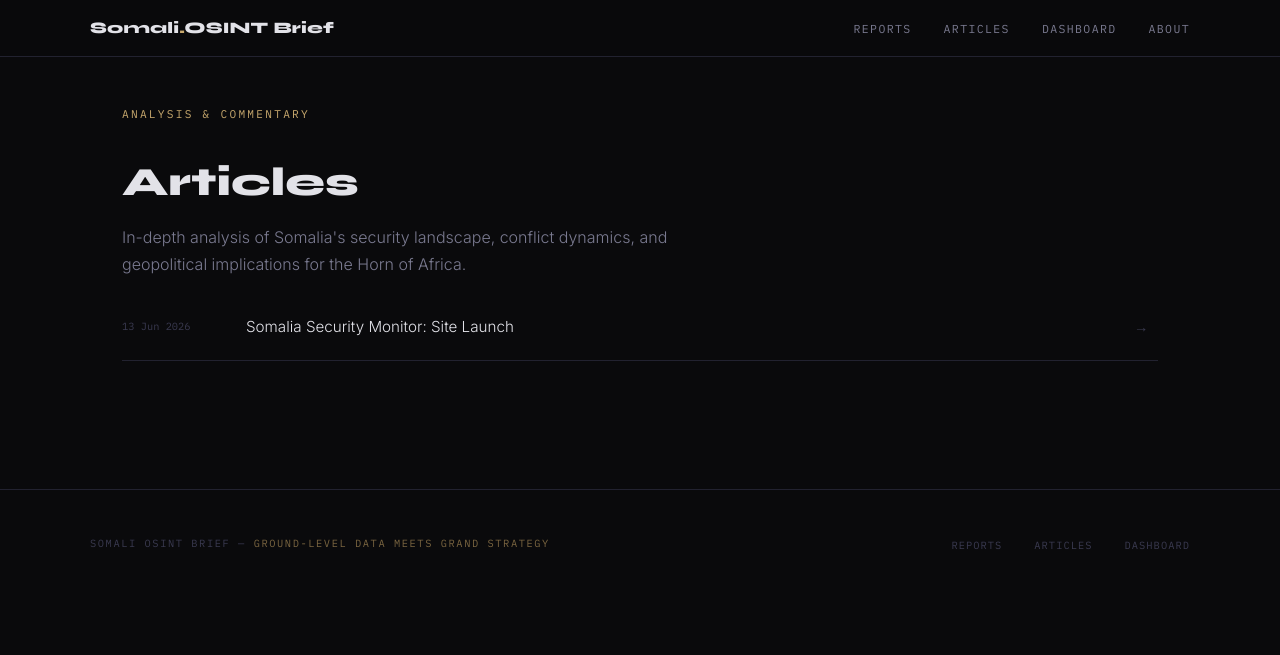
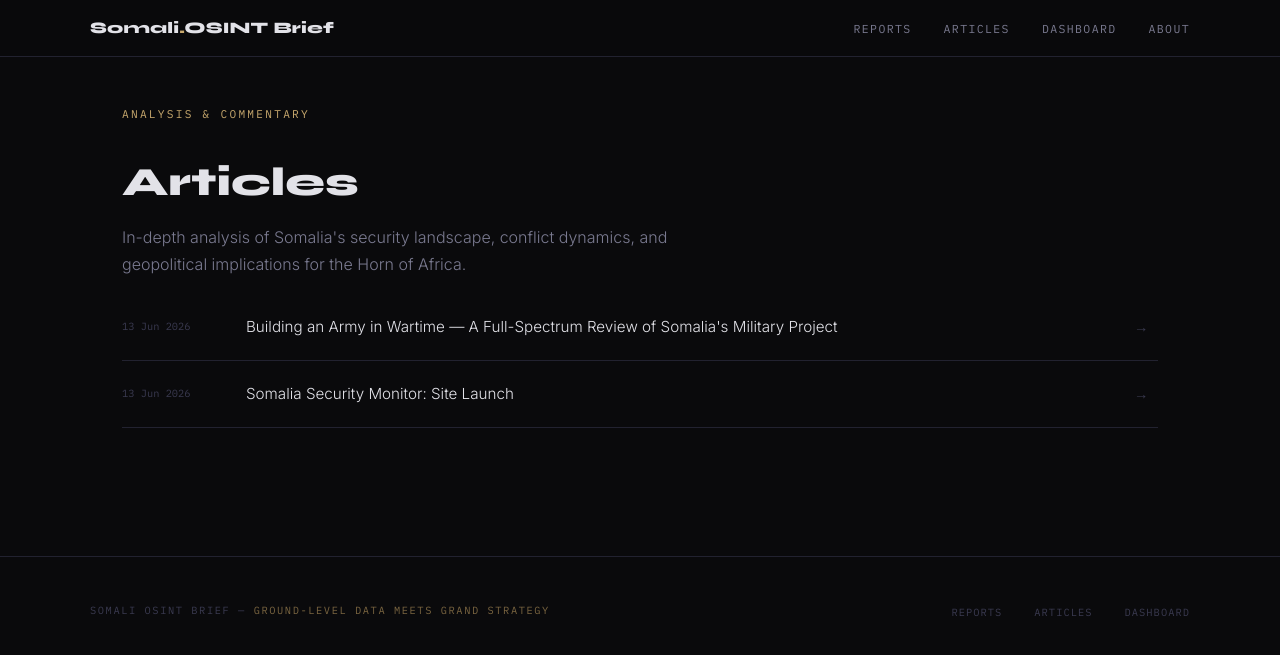
Before and after one commit to abdigh26/abdigh26.github.io, a Jekyll site: the page built from articles.html, in a window 1280 px wide. Shown: the top 655 px of the page. Built offline with Jekyll 4.4.1, drawn with Linux system fonts in a browser that asks for light colours.

Commit message:
Update articles.html

```diff
--- a/articles.html
+++ b/articles.html
@@ -10,15 +10,16 @@
 </div>
 
 <div class="article-list" style="padding-bottom: 4rem;">
+  <a class="article-row" href="/articles/somali-army-building.html">
+    <span class="article-date">13 Jun 2026</span>
+    <span class="article-title">Building an Army in Wartime — A Full-Spectrum Review of Somalia's Military Project</span>
+    <span class="article-arrow">→</span>
+  </a>
   {% for post in site.posts %}
   <a class="article-row" href="{{ post.url }}">
     <span class="article-date">{{ post.date | date: "%d %b %Y" }}</span>
     <span class="article-title">{{ post.title }}</span>
     <span class="article-arrow">→</span>
   </a>
-  {% else %}
-  <div style="padding: 4rem 0; color: var(--text-faint); font-family: var(--font-mono); font-size: 0.75rem; letter-spacing: 0.1em;">
-    FIRST ARTICLE COMING SOON
-  </div>
   {% endfor %}
 </div>
```
